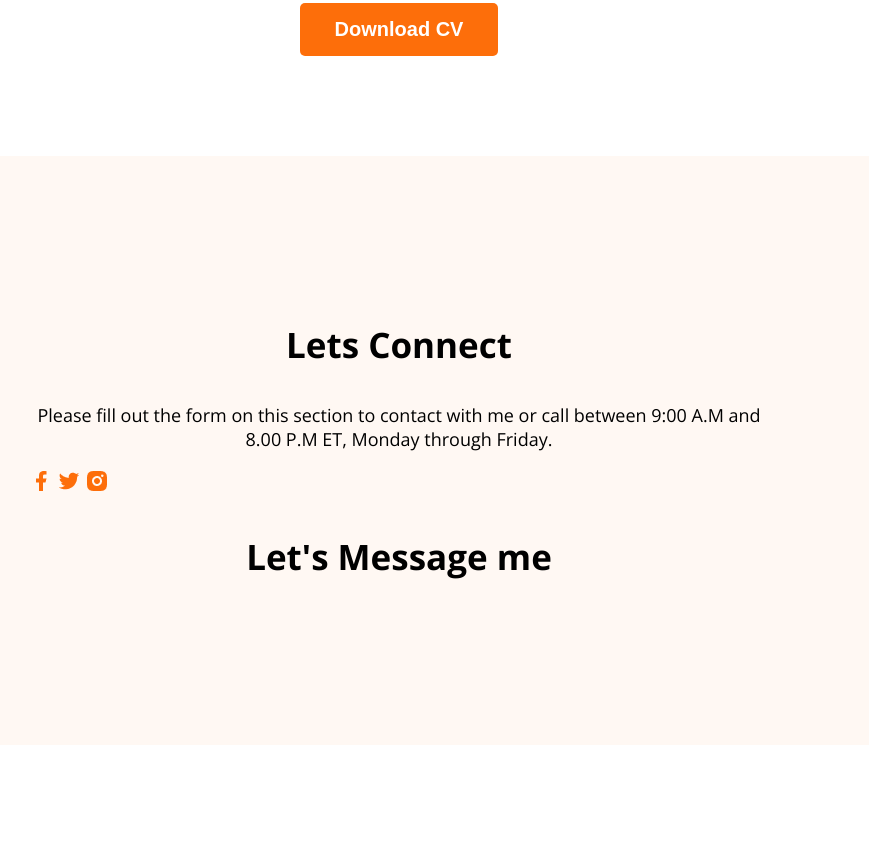
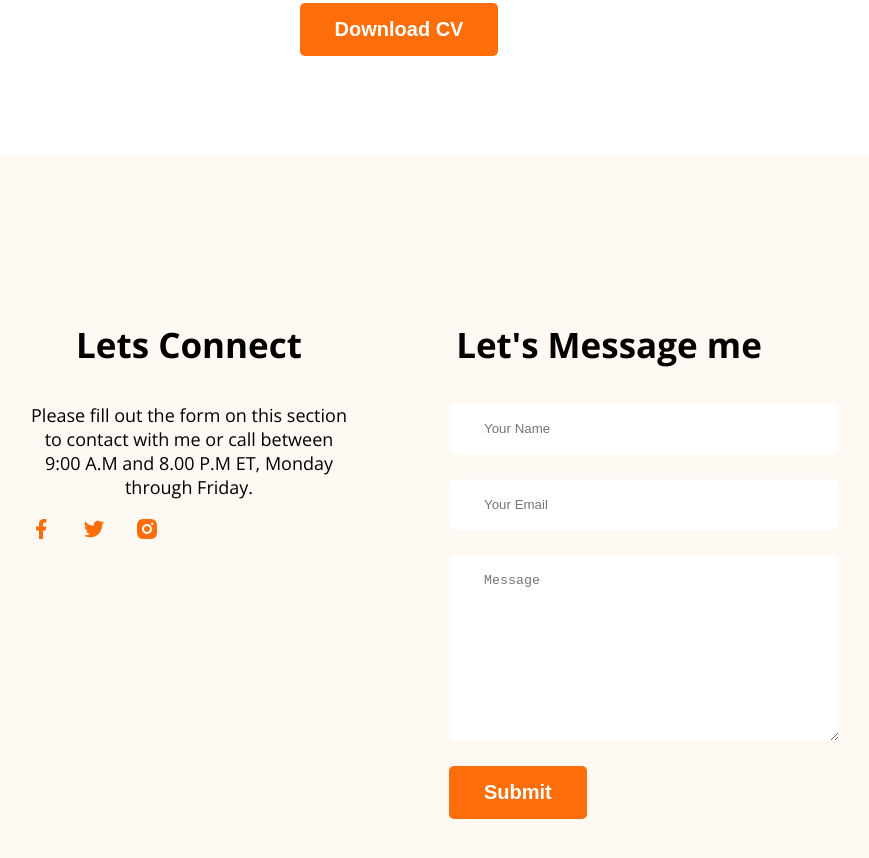
Before and after one commit to ibrahim44302/my-cv, a plain HTML site: page index.html in a window 1280 px wide. Shown: the part 3119-3977 px from the top of the page, without its empty margins (241-1110 px from the left). Before the commit the page ends 3872 px from the top, so only its background shows below. Drawn offline with nearby package versions, Linux system fonts and the light colour scheme.

Commit message:
added footer section with contact form

```diff
--- a/index.html
+++ b/index.html
@@ -166,7 +166,8 @@
             <footer>
                 <div class="footer-cloumn">
                     <h3 class="section-title">Lets Connect</h3>
-                    <p class="section-description">Please fill out the form on this section to contact with me or call between 9:00 A.M and 8.00 P.M
+                    <p class="section-description">Please fill out the form on this section to contact with me or call
+                        between 9:00 A.M and 8.00 P.M
                         ET, Monday through Friday.
                     </p>
                     <div class="social-link">
@@ -178,6 +179,12 @@
                 </div>
                 <div class="footer-cloumn">
                     <h3 class="section-title">Let's Message me</h3>
+                    <form class="contact" action="">
+                        <input type="text" placeholder="Your Name">
+                        <input type="email" name="" placeholder="Your Email" id="">
+                        <textarea name="" placeholder="Message" id="" cols="30" rows="10"></textarea>
+                        <input class="btn-primary" type="submit" value="Submit">
+                    </form>
                 </div>
             </footer>
 </body>
--- a/styles/portfolio.css
+++ b/styles/portfolio.css
@@ -184,9 +184,29 @@ main section {
 
 /* footer styles */
 
-footer{
+footer {
     background: #FFF8F3;
     padding: 130px 200px;
     margin-top: 100px;
+    display: flex;
+    gap: 100px;
+}
 
+.footer-cloumn {
+    width: 50%;
 }
+
+.contact input[type="text"], .contact input[type="email"],
+textarea {
+    display: block;
+    margin-bottom: 25px;
+    padding: 18px 35px;
+    color: #757575;
+    border-radius: 5px;
+    background: #FFF;
+    border: 0px;
+    width: 100%;
+}
+.social-link a{
+    margin-right: 25px;
+}
```
